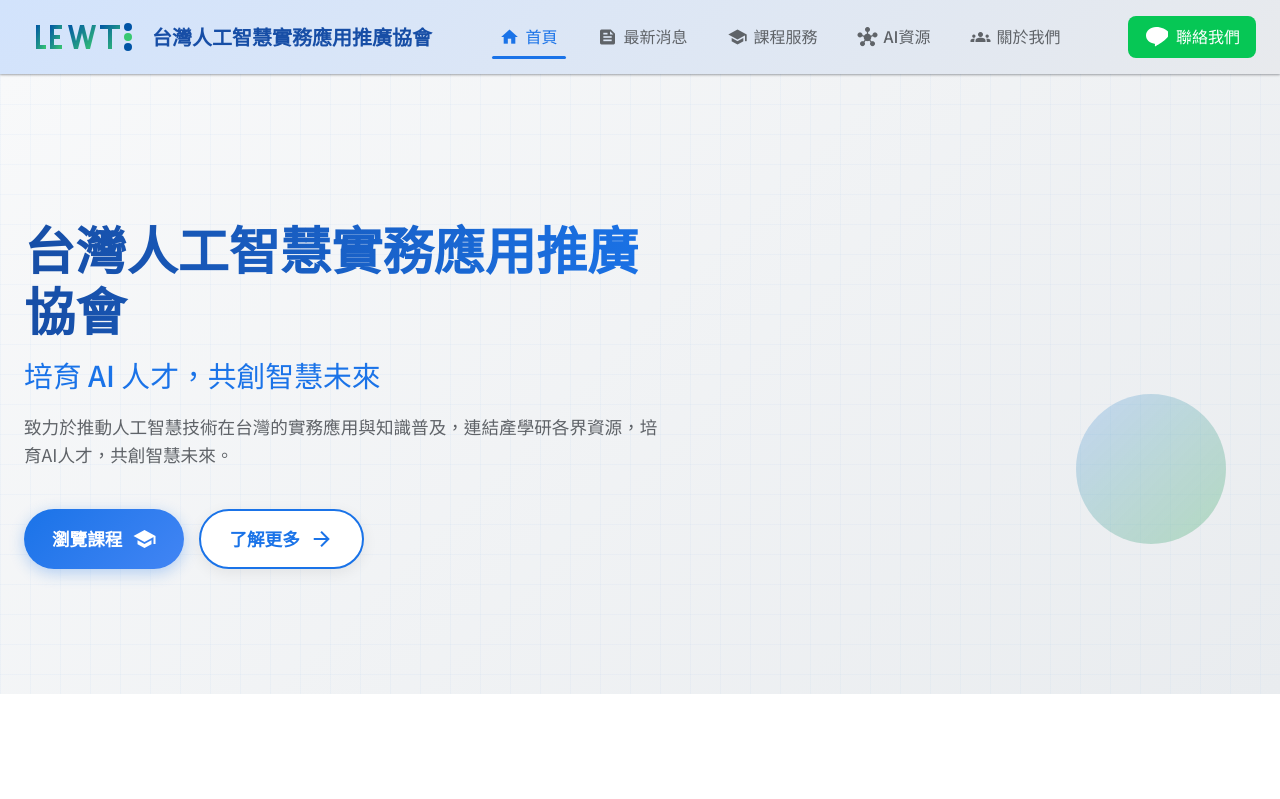
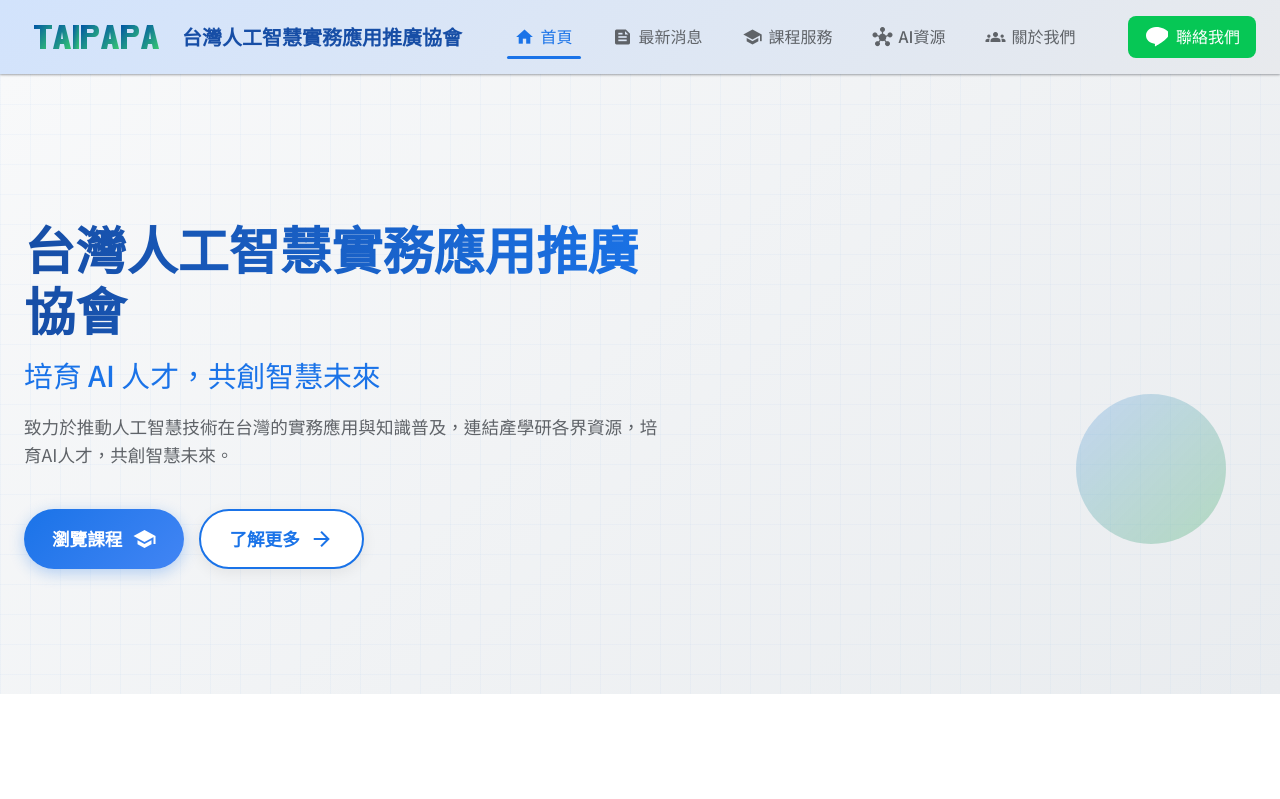
Before and after one commit to lichungtsai611/angular-taipapa, an Angular app: page / in a window 1280 px wide. Shown: the top 799 px of the page. Built offline with nearby package versions, Linux system fonts and the light colour scheme.

Commit message:
更新 logo 為 TAIPAPA，調整 SVG 寬度和樣式

```diff
--- a/src/app/shared/header/header.component.scss
+++ b/src/app/shared/header/header.component.scss
@@ -27,6 +27,7 @@
 
 .logo-img {
   height: 40px;
+  width: auto;
   margin-right: var(--spacing-sm);
 }
 
@@ -145,7 +146,8 @@
 /* 響應式設計 */
 @media (max-width: 991px) {
   .logo-text {
-    font-size: 1.1rem;
+    font-size: 1rem;
+    max-width: 200px;
   }
 
   .main-nav ul {
```
Also changed, not shown: src/assets/logo.svg.
